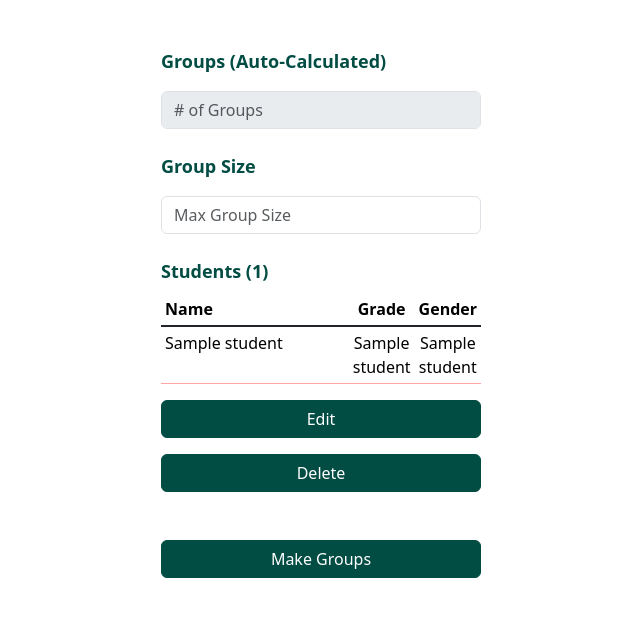
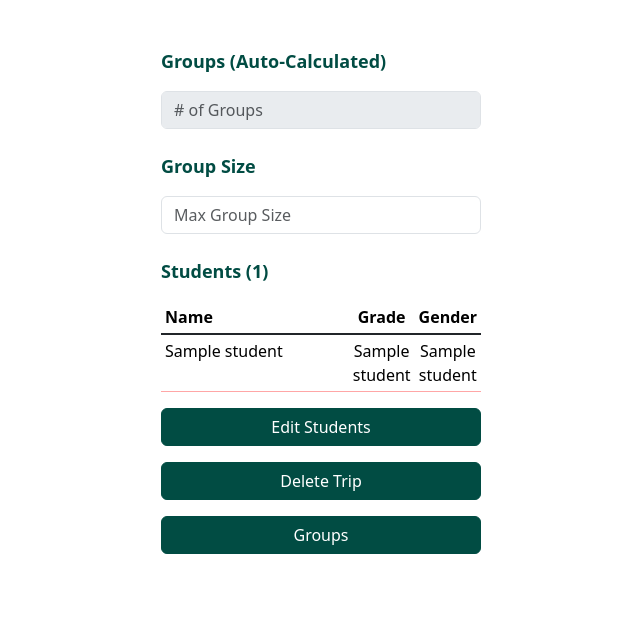
Before and after one commit to hkim113005/TrApp, a Flask app: template templates/trip.html in a window 1280 px wide. Shown: the top 617 px of the page, without its empty margins (319-959 px from the left). Run offline with Flask 2, Linux system fonts and the light colour scheme; the template is opened without the code that fills it: most values are stand-ins (such as "Sample title", 1, 10 or a date in 2020); some libraries are stand-ins or nearby versions.

Commit message:
Misc UI Tweaks
Renamed Buttons, Headers, etc

```diff
--- a/templates/groups.html
+++ b/templates/groups.html
@@ -9,7 +9,7 @@
 {% endblock %}
 
 {% block main %}
-<label class="d-grid form-label mt-4 mx-auto">Groupless Students</label>
+<label class="d-grid form-label mt-5 mx-auto">Groupless Students</label>
 <table class="table table-sm table-hover mt-2 mx-auto">
     <thead>
         <tr>
--- a/templates/trip.html
+++ b/templates/trip.html
@@ -16,10 +16,10 @@
 <input name="group_size" id="group_size" type="number" min="0" oninput="this.value = updateGroupVal(this.value, false, false)" class="mt-3 mx-auto form-control" value={{sel_trip[4]}} placeholder="Max Group Size">
 
 <label class="d-grid form-label mt-4 mx-auto">Students ({{sel_students | length}})</label>
-<table class="table table-sm table-hover mt-2 mx-auto">
+<table class="table table-sm table-hover mt-3 mx-auto">
     <thead>
         <tr>
-            <th style="width: 60%;">Name</th>
+            <th style="width: 70%;">Name</th>
             <th class="text-center">Grade</th>
             <th class="text-center">Gender</th>
         </tr>
@@ -35,16 +35,16 @@
     </tbody>
 </table>
 <button class="mt-3 d-grid gap-2 col-6 mx-auto btn btn-primary" data-bs-toggle="modal"
-    onclick="initRows()" data-bs-target="#student_edit_modal">Edit</button>
+    onclick="initRows()" data-bs-target="#student_edit_modal">Edit Students</button>
     <button class="mt-3 d-grid gap-2 col-6 mx-auto btn btn-primary" data-bs-toggle="modal"
-    id="delete_button" data-bs-target="#trip_delete_modal">Delete</button>
-<button type="button" class="d-grid gap-2 col-6 mt-5 mx-auto btn btn-primary" onclick="window.location+='/groups'">Make Groups</button>
+    id="delete_button" data-bs-target="#trip_delete_modal">Delete Trip</button>
+<button type="button" class="mt-3 d-grid gap-2 col-6 mx-auto btn btn-primary" onclick="window.location+='/groups'">Groups</button>
 
 <div class="modal fade" id="student_edit_modal" tabindex="-1" aria-labelledby="student_edit_modal_label" aria-hidden="true">
     <div class="modal-dialog modal-dialog-centered">
         <div class="modal-content">
             <div class="modal-body">
-                <label class="d-grid form-label mx-auto">Add or Remove Students</label>
+                <label class="d-grid form-label mx-auto">Edit Students</label>
                 <input type="text" class="mt-3 mx-auto form-control" id="search" onkeyup="search()" placeholder="Search">
                 <table class="table table-students table-sm table-hover mt-2 mx-auto" id="students_table">
                     <thead>
@@ -77,7 +77,7 @@
             <div class="modal-body">
                 <label class="d-grid form-label mx-auto">Delete Trip - Are You Sure?</label>
             </div>
-            <a href="/trips" class="mb-4 d-grid gap-2 col-6 mx-auto btn btn-primary" role="button">Yes</a>
+            <a id="delete_yes" href="/trips" class="mb-4 d-grid gap-2 col-6 mx-auto btn btn-primary" role="button">Yes</a>
             <button class="mb-4 d-grid gap-2 col-6 mx-auto btn btn-primary" data-bs-dismiss="modal">No</button>
         </div>
     </div>
@@ -213,7 +213,7 @@
     }
 
     window.addEventListener("load", () => {
-        document.getElementById("delete_button").addEventListener("click", () => {
+        document.getElementById("delete_yes").addEventListener("click", () => {
             var data = [
                 {
                     "id": JSON.parse('{{ trip_id | tojson | safe }}'),
```
Also changed, not shown: templates/trips.html (+5 -5 lines), 1 other file.
